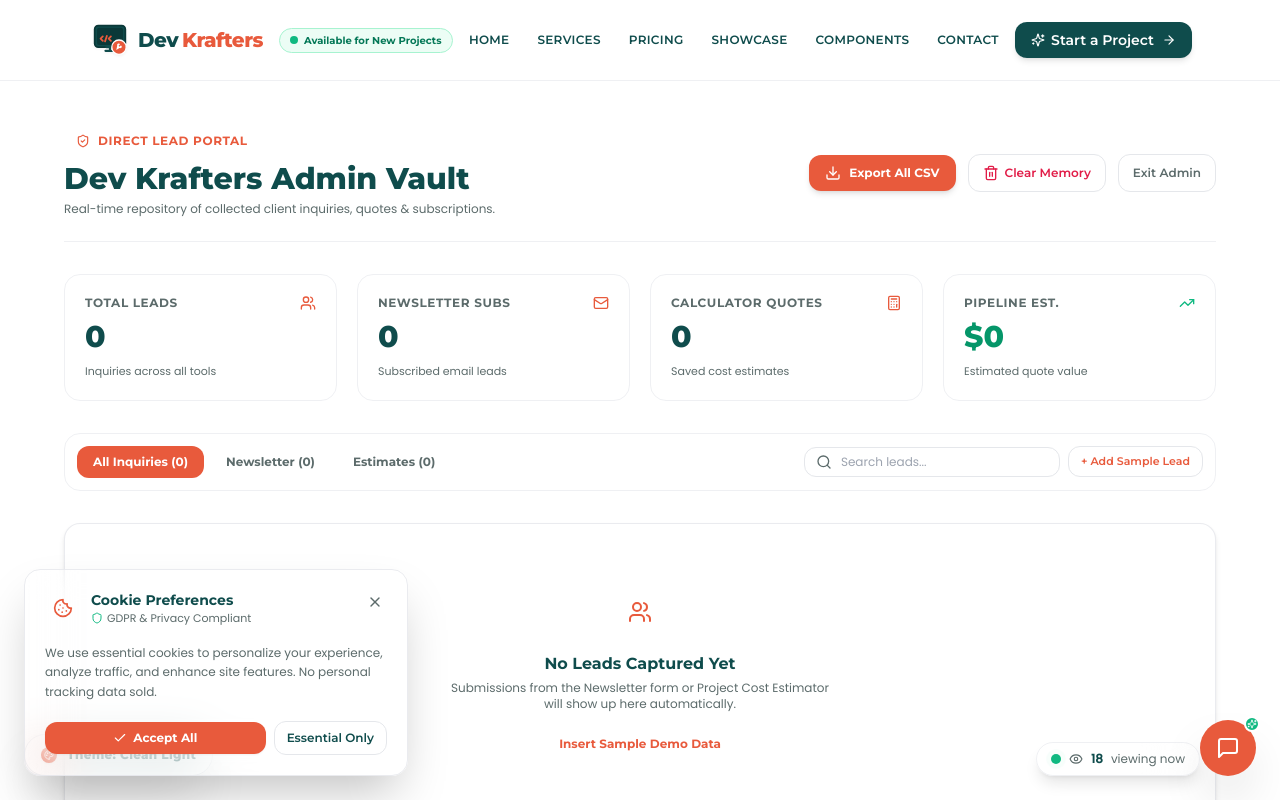
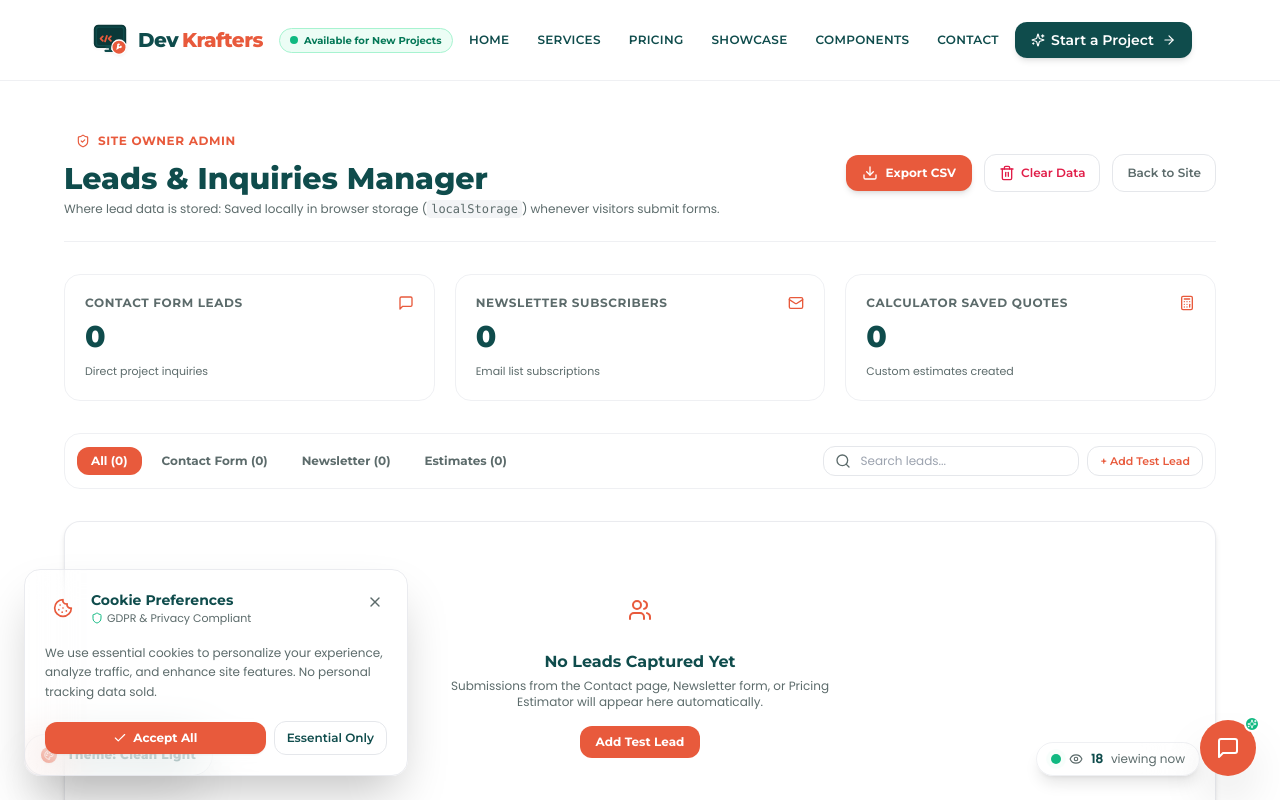
Before and after one commit to sujayraj42/dev-krafters, a Next.js app: page /admin in a window 1280 px wide. Both pictures are taken after a click on the button "Demo Quick Unlock". Shown: the top 800 px of the page. Built offline with nearby package versions, Linux system fonts and the light colour scheme.

Commit message:
feat: enhance /admin lead portal for basic lead storage across contact, newsletter, and estimator forms

```diff
--- a/src/app/admin/page.tsx
+++ b/src/app/admin/page.tsx
@@ -8,33 +8,36 @@ import {
   Calculator,
   Download,
   Trash2,
-  Sparkles,
   Users,
-  TrendingUp,
   Search,
   CheckCircle2,
-  RefreshCw,
-  Eye,
-  Building2,
   KeyRound,
   ArrowRight,
+  MessageSquare,
+  FileText,
 } from 'lucide-react';
 import Link from 'next/link';
+
+interface ContactLead {
+  name: string;
+  email: string;
+  phone?: string;
+  projectType?: string;
+  budget?: string;
+  message?: string;
+  date: string;
+}
 
 interface NewsletterLead {
   email: string;
   date: string;
-  source?: string;
 }
 
 interface EstimateLead {
   projectType: string;
   pages: number;
-  addons?: string[];
-  rush?: boolean;
-  currency?: string;
   totalEstimateFormatted?: string;
-  totalEstimateUsd?: number;
+  totalEstimateInr?: number;
   date: string;
 }
 
@@ -43,24 +46,27 @@ export default function AdminPage() {
   const [pin, setPin] = useState('');
   const [error, setError] = useState('');
 
-  const [activeTab, setActiveTab] = useState<'all' | 'newsletter' | 'estimates'>('all');
+  const [activeTab, setActiveTab] = useState<'all' | 'contacts' | 'newsletter' | 'estimates'>('all');
   const [searchQuery, setSearchQuery] = useState('');
 
+  const [contactLeads, setContactLeads] = useState<ContactLead[]>([]);
   const [newsletterLeads, setNewsletterLeads] = useState<NewsletterLead[]>([]);
   const [estimateLeads, setEstimateLeads] = useState<EstimateLead[]>([]);
 
   const [copied, setCopied] = useState(false);
 
-  // Load leads from localStorage
+  // Load all leads from browser localStorage
   const loadLeads = () => {
-    const nLeads = JSON.parse(localStorage.getItem('dev_krafters_leads') || '[]');
-    const eLeads = JSON.parse(localStorage.getItem('dev_krafters_estimates') || '[]');
-    setNewsletterLeads(nLeads);
-    setEstimateLeads(eLeads);
+    const contacts = JSON.parse(localStorage.getItem('dev_krafters_contacts') || '[]');
+    const newsletter = JSON.parse(localStorage.getItem('dev_krafters_leads') || '[]');
+    const estimates = JSON.parse(localStorage.getItem('dev_krafters_estimates') || '[]');
+
+    setContactLeads(contacts);
+    setNewsletterLeads(newsletter);
+    setEstimateLeads(estimates);
   };
 
   useEffect(() => {
-    // Auto check if previously unlocked in session
     const unlocked = sessionStorage.getItem('dev_krafters_admin_unlocked');
     if (unlocked === 'true') {
       setIsAuthenticated(true);
@@ -88,55 +94,65 @@ export default function AdminPage() {
   };
 
   const clearAllData = () => {
-    if (confirm('Are you sure you want to clear all saved lead data from local memory?')) {
+    if (confirm('Are you sure you want to clear all lead data stored in browser memory?')) {
+      localStorage.removeItem('dev_krafters_contacts');
       localStorage.removeItem('dev_krafters_leads');
       localStorage.removeItem('dev_krafters_estimates');
+      setContactLeads([]);
       setNewsletterLeads([]);
       setEstimateLeads([]);
     }
   };
 
-  const addDemoData = () => {
-    const demoNewsletter = [
-      { email: 'sarah.founder@technova.io', date: new Date().toISOString(), source: 'newsletter' },
-      { email: 'alex.marketing@growthlab.co', date: new Date(Date.now() - 86400000).toISOString(), source: 'newsletter' },
-    ];
-    const demoEstimates = [
-      {
-        projectType: 'business',
-        pages: 5,
-        currency: 'USD',
-        totalEstimateFormatted: '$997',
-        totalEstimateUsd: 997,
+  const addSampleLead = () => {
+    const demoContact: ContactLead = {
+      name: 'Rahul Sharma',
+      email: 'rahul@sharmaclinic.com',
+      phone: '+91 98765 43210',
+      projectType: 'Business Website (₹25,000)',
+      budget: '₹25,000 – ₹75,000',
+      message: 'Need a custom 6-page site for my dental clinic.',
       date: new Date().toISOString(),
-      },
-      {
-        projectType: 'ecommerce',
-        pages: 10,
-        currency: 'INR',
-        totalEstimateFormatted: '₹75,000',
-        totalEstimateUsd: 900,
+    };
+    const demoNewsletter: NewsletterLead = {
+      email: 'anita.marketing@gmail.com',
+      date: new Date(Date.now() - 86400000).toISOString(),
+    };
+    const demoEstimate: EstimateLead = {
+      projectType: 'Business Website',
+      pages: 6,
+      totalEstimateFormatted: '₹25,000',
+      totalEstimateInr: 25000,
       date: new Date(Date.now() - 172800000).toISOString(),
-      },
-    ];
+    };
 
-    localStorage.setItem('dev_krafters_leads', JSON.stringify(demoNewsletter));
-    localStorage.setItem('dev_krafters_estimates', JSON.stringify(demoEstimates));
+    localStorage.setItem('dev_krafters_contacts', JSON.stringify([demoContact, ...contactLeads]));
+    localStorage.setItem('dev_krafters_leads', JSON.stringify([demoNewsletter, ...newsletterLeads]));
+    localStorage.setItem('dev_krafters_estimates', JSON.stringify([demoEstimate, ...estimateLeads]));
     loadLeads();
   };
 
   const exportCSV = () => {
     const rows = [
+      ...contactLeads.map((c) => ({
+        type: 'Contact Inquiry',
+        name: c.name,
+        contact: `${c.email} | ${c.phone || ''}`,
+        detail: `${c.projectType || ''} (${c.budget || ''})`,
+        date: new Date(c.date).toLocaleString(),
+      })),
       ...newsletterLeads.map((n) => ({
-        type: 'Newsletter Lead',
-        detail: n.email,
-        value: 'N/A',
+        type: 'Newsletter Subscriber',
+        name: 'Subscriber',
+        contact: n.email,
+        detail: 'Email Subscription',
         date: new Date(n.date).toLocaleString(),
       })),
       ...estimateLeads.map((e) => ({
-        type: 'Calculator Quote',
-        detail: `${e.projectType} (${e.pages} pages)`,
-        value: e.totalEstimateFormatted || `$${e.totalEstimateUsd || 0}`,
+        type: 'Cost Quote',
+        name: 'Calculator Lead',
+        contact: 'Quote Saved',
+        detail: `${e.projectType} (${e.pages} pages) - ${e.totalEstimateFormatted || '₹' + e.totalEstimateInr}`,
         date: new Date(e.date).toLocaleString(),
       })),
     ];
@@ -146,11 +162,11 @@ export default function AdminPage() {
       return;
     }
 
-    const headers = 'Type,Detail,Value,Date\n';
+    const headers = 'Type,Name,Contact,Detail,Date\n';
     const csvContent =
       'data:text/csv;charset=utf-8,' +
       headers +
-      rows.map((r) => `"${r.type}","${r.detail}","${r.value}","${r.date}"`).join('\n');
+      rows.map((r) => `"${r.type}","${r.name}","${r.contact}","${r.detail}","${r.date}"`).join('\n');
 
     const encodedUri = encodeURI(csvContent);
     const link = document.createElement('a');
@@ -164,20 +180,8 @@ export default function AdminPage() {
     setTimeout(() => setCopied(false), 3000);
   };
 
-  // Filtered lists
-  const filteredNewsletter = newsletterLeads.filter((n) =>
-    n.email.toLowerCase().includes(searchQuery.toLowerCase())
-  );
+  const totalCount = contactLeads.length + newsletterLeads.length + estimateLeads.length;
 
-  const filteredEstimates = estimateLeads.filter((e) =>
-    e.projectType.toLowerCase().includes(searchQuery.toLowerCase()) ||
-    (e.totalEstimateFormatted && e.totalEstimateFormatted.toLowerCase().includes(searchQuery.toLowerCase()))
-  );
-
-  // Computed total pipeline value
-  const totalPipelineUsd = estimateLeads.reduce((sum, item) => sum + (item.totalEstimateUsd || 500), 0);
-
-  // Login Screen if locked
   if (!isAuthenticated) {
     return (
       <div className="min-h-screen bg-surface flex items-center justify-center p-6 font-body">
@@ -189,7 +193,7 @@ export default function AdminPage() {
           <div className="space-y-2">
             <h1 className="font-heading font-extrabold text-2xl text-primary">Admin Lead Portal</h1>
             <p className="text-xs text-muted">
-              Enter passcode to access captured client inquiries & quotes.
+              Enter passcode to view captured website leads & inquiries.
             </p>
           </div>
 
@@ -215,7 +219,7 @@ export default function AdminPage() {
               type="submit"
               className="w-full py-3 rounded-xl bg-accent text-white font-heading font-bold text-sm hover:bg-accent-dark transition-colors shadow-md shadow-accent/20 cursor-pointer"
             >
-              Unlock Dashboard
+              Unlock Lead Vault
             </button>
           </form>
 
@@ -236,14 +240,16 @@ export default function AdminPage() {
   return (
     <div className="min-h-screen bg-surface font-body text-primary py-12 px-6">
       <div className="max-w-content mx-auto space-y-8">
-        {/* Top Header Bar */}
+        {/* Header */}
         <div className="flex flex-col md:flex-row md:items-center justify-between gap-4 pb-6 border-b border-gray-200/60">
           <div>
             <div className="inline-flex items-center gap-2 px-3 py-1 rounded-full bg-accent/10 text-accent text-xs font-heading font-bold uppercase tracking-wider mb-2">
-              <ShieldCheck className="w-3.5 h-3.5" /> Direct Lead Portal
+              <ShieldCheck className="w-3.5 h-3.5" /> Site Owner Admin
             </div>
-            <h1 className="text-3xl font-heading font-extrabold text-primary">Dev Krafters Admin Vault</h1>
-            <p className="text-xs text-muted mt-1">Real-time repository of collected client inquiries, quotes & subscriptions.</p>
+            <h1 className="text-3xl font-heading font-extrabold text-primary">Leads & Inquiries Manager</h1>
+            <p className="text-xs text-muted mt-1">
+              Where lead data is stored: Saved locally in browser storage (<code className="bg-gray-100 px-1 py-0.5 rounded">localStorage</code>) whenever visitors submit forms.
+            </p>
           </div>
 
           <div className="flex items-center gap-3">
@@ -252,82 +258,78 @@ export default function AdminPage() {
               className="px-4 py-2.5 rounded-xl bg-accent text-white font-heading font-bold text-xs hover:bg-accent-dark transition-all duration-200 shadow-md shadow-accent/20 flex items-center gap-2 cursor-pointer"
             >
               {copied ? <CheckCircle2 className="w-4 h-4" /> : <Download className="w-4 h-4" />}
-              <span>{copied ? 'CSV Downloaded!' : 'Export All CSV'}</span>
+              <span>{copied ? 'CSV Exported!' : 'Export CSV'}</span>
             </button>
 
             <button
               onClick={clearAllData}
               className="px-3.5 py-2.5 rounded-xl border border-gray-200 text-rose-600 hover:bg-rose-50 font-heading font-semibold text-xs transition-colors flex items-center gap-1.5 cursor-pointer"
-              title="Clear Saved Leads"
             >
               <Trash2 className="w-4 h-4" />
-              <span className="hidden sm:inline">Clear Memory</span>
+              <span>Clear Data</span>
             </button>
 
             <Link
               href="/"
               className="px-3.5 py-2.5 rounded-xl border border-gray-200 text-muted hover:text-primary hover:bg-surface-alt font-heading font-semibold text-xs transition-colors"
             >
-              Exit Admin
+              Back to Site
             </Link>
           </div>
         </div>
 
-        {/* Overview Analytics Cards */}
-        <div className="grid grid-cols-1 sm:grid-cols-2 lg:grid-cols-4 gap-5">
+        {/* Stats Grid */}
+        <div className="grid grid-cols-1 sm:grid-cols-3 gap-5">
           <div className="bg-surface-alt/60 rounded-2xl p-5 border border-gray-200/60 shadow-xs space-y-2">
             <div className="flex justify-between items-center text-muted">
-              <span className="text-xs font-heading font-bold uppercase tracking-wider">Total Leads</span>
-              <Users className="w-4 h-4 text-accent" />
+              <span className="text-xs font-heading font-bold uppercase tracking-wider">Contact Form Leads</span>
+              <MessageSquare className="w-4 h-4 text-accent" />
             </div>
-            <p className="text-3xl font-heading font-extrabold text-primary">
-              {newsletterLeads.length + estimateLeads.length}
-            </p>
-            <p className="text-[11px] text-muted">Inquiries across all tools</p>
+            <p className="text-3xl font-heading font-extrabold text-primary">{contactLeads.length}</p>
+            <p className="text-[11px] text-muted">Direct project inquiries</p>
           </div>
 
           <div className="bg-surface-alt/60 rounded-2xl p-5 border border-gray-200/60 shadow-xs space-y-2">
             <div className="flex justify-between items-center text-muted">
-              <span className="text-xs font-heading font-bold uppercase tracking-wider">Newsletter Subs</span>
+              <span className="text-xs font-heading font-bold uppercase tracking-wider">Newsletter Subscribers</span>
               <Mail className="w-4 h-4 text-accent" />
             </div>
             <p className="text-3xl font-heading font-extrabold text-primary">{newsletterLeads.length}</p>
-            <p className="text-[11px] text-muted">Subscribed email leads</p>
+            <p className="text-[11px] text-muted">Email list subscriptions</p>
           </div>
 
           <div className="bg-surface-alt/60 rounded-2xl p-5 border border-gray-200/60 shadow-xs space-y-2">
             <div className="flex justify-between items-center text-muted">
-              <span className="text-xs font-heading font-bold uppercase tracking-wider">Calculator Quotes</span>
+              <span className="text-xs font-heading font-bold uppercase tracking-wider">Calculator Saved Quotes</span>
               <Calculator className="w-4 h-4 text-accent" />
             </div>
             <p className="text-3xl font-heading font-extrabold text-primary">{estimateLeads.length}</p>
-            <p className="text-[11px] text-muted">Saved cost estimates</p>
-          </div>
-
-          <div className="bg-surface-alt/60 rounded-2xl p-5 border border-gray-200/60 shadow-xs space-y-2">
-            <div className="flex justify-between items-center text-muted">
-              <span className="text-xs font-heading font-bold uppercase tracking-wider">Pipeline Est.</span>
-              <TrendingUp className="w-4 h-4 text-emerald-500" />
-            </div>
-            <p className="text-3xl font-heading font-extrabold text-emerald-600">${totalPipelineUsd.toLocaleString()}</p>
-            <p className="text-[11px] text-muted">Estimated quote value</p>
+            <p className="text-[11px] text-muted">Custom estimates created</p>
           </div>
         </div>
 
-        {/* Filter & Tabs Toolbar */}
+        {/* Filter Toolbar */}
         <div className="flex flex-col sm:flex-row items-center justify-between gap-4 bg-surface-alt/40 p-3 rounded-2xl border border-gray-200/60">
           <div className="flex gap-1.5 w-full sm:w-auto">
             <button
               onClick={() => setActiveTab('all')}
-              className={`px-4 py-2 rounded-xl text-xs font-heading font-bold transition-all cursor-pointer ${
+              className={`px-3.5 py-1.5 rounded-xl text-xs font-heading font-bold transition-all cursor-pointer ${
                 activeTab === 'all' ? 'bg-accent text-white shadow-xs' : 'text-muted hover:text-primary'
               }`}
             >
-              All Inquiries ({newsletterLeads.length + estimateLeads.length})
+              All ({totalCount})
+            </button>
+            <button
+              onClick={() => setActiveTab('contacts')}
+              className={`px-3.5 py-1.5 rounded-xl text-xs font-heading font-bold transition-all cursor-pointer ${
+                activeTab === 'contacts' ? 'bg-accent text-white shadow-xs' : 'text-muted hover:text-primary'
+              }`}
+            >
+              Contact Form ({contactLeads.length})
             </button>
             <button
               onClick={() => setActiveTab('newsletter')}
-              className={`px-4 py-2 rounded-xl text-xs font-heading font-bold transition-all cursor-pointer ${
+              className={`px-3.5 py-1.5 rounded-xl text-xs font-heading font-bold transition-all cursor-pointer ${
                 activeTab === 'newsletter' ? 'bg-accent text-white shadow-xs' : 'text-muted hover:text-primary'
               }`}
             >
@@ -335,7 +337,7 @@ export default function AdminPage() {
             </button>
             <button
               onClick={() => setActiveTab('estimates')}
-              className={`px-4 py-2 rounded-xl text-xs font-heading font-bold transition-all cursor-pointer ${
+              className={`px-3.5 py-1.5 rounded-xl text-xs font-heading font-bold transition-all cursor-pointer ${
                 activeTab === 'estimates' ? 'bg-accent text-white shadow-xs' : 'text-muted hover:text-primary'
               }`}
             >
@@ -356,18 +358,17 @@ export default function AdminPage() {
             </div>
 
             <button
-              onClick={addDemoData}
+              onClick={addSampleLead}
               className="px-3 py-1.5 rounded-xl border border-gray-200 text-[11px] font-heading font-semibold text-accent hover:bg-accent/10 transition-colors whitespace-nowrap cursor-pointer"
-              title="Add sample lead data for testing"
             >
-              + Add Sample Lead
+              + Add Test Lead
             </button>
           </div>
         </div>
 
-        {/* Data Table */}
-        <div className="bg-surface rounded-2xl border border-gray-200/80 shadow-md overflow-hidden">
-          {newsletterLeads.length === 0 && estimateLeads.length === 0 ? (
+        {/* Lead Table */}
+        <div className="bg-surface rounded-2xl border border-gray-200/80 shadow-md overflow-hidden text-xs">
+          {totalCount === 0 ? (
             <div className="p-16 text-center space-y-4">
               <div className="w-12 h-12 rounded-2xl bg-accent/10 text-accent flex items-center justify-center mx-auto">
                 <Users className="w-6 h-6" />
@@ -375,56 +376,88 @@ export default function AdminPage() {
               <div className="space-y-1 max-w-sm mx-auto">
                 <h3 className="font-heading font-bold text-primary text-base">No Leads Captured Yet</h3>
                 <p className="text-xs text-muted">
-                  Submissions from the Newsletter form or Project Cost Estimator will show up here automatically.
+                  Submissions from the Contact page, Newsletter form, or Pricing Estimator will appear here automatically.
                 </p>
               </div>
               <button
-                onClick={addDemoData}
-                className="px-4 py-2 rounded-xl bg-accent/10 text-accent font-heading font-bold text-xs hover:bg-accent/20 transition-colors cursor-pointer"
+                onClick={addSampleLead}
+                className="px-4 py-2 rounded-xl bg-accent text-white font-heading font-bold text-xs hover:bg-accent-dark transition-colors cursor-pointer"
               >
-                Insert Sample Demo Data
+                Add Test Lead
               </button>
             </div>
           ) : (
             <div className="overflow-x-auto">
-              <table className="w-full text-left border-collapse text-xs">
+              <table className="w-full text-left border-collapse">
                 <thead>
                   <tr className="bg-surface-alt border-b border-gray-200/80 font-heading text-muted uppercase text-[11px] tracking-wider">
-                    <th className="py-3.5 px-5">Type / Source</th>
-                    <th className="py-3.5 px-5">Lead Contact / Details</th>
-                    <th className="py-3.5 px-5">Estimated Value</th>
-                    <th className="py-3.5 px-5">Timestamp</th>
+                    <th className="py-3.5 px-5">Source</th>
+                    <th className="py-3.5 px-5">Lead Name / Email</th>
+                    <th className="py-3.5 px-5">Project Scope / Budget</th>
+                    <th className="py-3.5 px-5">Date</th>
                   </tr>
                 </thead>
                 <tbody className="divide-y divide-gray-100 font-body">
+                  {/* Contact Form Submissions */}
+                  {(activeTab === 'all' || activeTab === 'contacts') &&
+                    contactLeads
+                      .filter(
+                        (c) =>
+                          c.name.toLowerCase().includes(searchQuery.toLowerCase()) ||
+                          c.email.toLowerCase().includes(searchQuery.toLowerCase())
+                      )
+                      .map((c, i) => (
+                        <tr key={`c-${i}`} className="hover:bg-surface-alt/40 transition-colors">
+                          <td className="py-3.5 px-5 font-semibold text-primary flex items-center gap-2">
+                            <span className="w-2 h-2 rounded-full bg-accent" />
+                            Contact Form Inquiry
+                          </td>
+                          <td className="py-3.5 px-5">
+                            <span className="font-bold text-primary block">{c.name}</span>
+                            <span className="text-muted font-mono text-[11px]">{c.email}</span>
+                          </td>
+                          <td className="py-3.5 px-5">
+                            <span className="font-semibold text-primary">{c.projectType}</span>
+                            {c.budget && <span className="text-muted block text-[11px]">Budget: {c.budget}</span>}
+                          </td>
+                          <td className="py-3.5 px-5 text-muted">{new Date(c.date).toLocaleString()}</td>
+                        </tr>
+                      ))}
+
+                  {/* Newsletter Subscriptions */}
                   {(activeTab === 'all' || activeTab === 'newsletter') &&
-                    filteredNewsletter.map((item, idx) => (
-                      <tr key={`n-${idx}`} className="hover:bg-surface-alt/40 transition-colors">
+                    newsletterLeads
+                      .filter((n) => n.email.toLowerCase().includes(searchQuery.toLowerCase()))
+                      .map((n, i) => (
+                        <tr key={`n-${i}`} className="hover:bg-surface-alt/40 transition-colors">
                           <td className="py-3.5 px-5 font-semibold text-primary flex items-center gap-2">
                             <span className="w-2 h-2 rounded-full bg-emerald-500" />
                             Newsletter Subscriber
                           </td>
-                        <td className="py-3.5 px-5 font-mono text-accent font-semibold">{item.email}</td>
-                        <td className="py-3.5 px-5 text-muted">—</td>
-                        <td className="py-3.5 px-5 text-muted">{new Date(item.date).toLocaleString()}</td>
+                          <td className="py-3.5 px-5 font-mono text-accent font-semibold">{n.email}</td>
+                          <td className="py-3.5 px-5 text-muted">Weekly Web Tips List</td>
+                          <td className="py-3.5 px-5 text-muted">{new Date(n.date).toLocaleString()}</td>
                         </tr>
                       ))}
 
+                  {/* Calculator Quotes */}
                   {(activeTab === 'all' || activeTab === 'estimates') &&
-                    filteredEstimates.map((item, idx) => (
-                      <tr key={`e-${idx}`} className="hover:bg-surface-alt/40 transition-colors">
+                    estimateLeads
+                      .filter((e) => e.projectType.toLowerCase().includes(searchQuery.toLowerCase()))
+                      .map((e, i) => (
+                        <tr key={`e-${i}`} className="hover:bg-surface-alt/40 transition-colors">
                           <td className="py-3.5 px-5 font-semibold text-primary flex items-center gap-2">
-                          <span className="w-2 h-2 rounded-full bg-accent" />
-                          Quote ({item.projectType})
+                            <span className="w-2 h-2 rounded-full bg-indigo-500" />
+                            Pricing Calculator Quote
                           </td>
                           <td className="py-3.5 px-5">
-                          <span className="font-semibold text-primary capitalize">{item.projectType} Site</span>
-                          <span className="text-muted ml-2">({item.pages} Pages)</span>
+                            <span className="font-bold text-primary">{e.projectType}</span>
+                            <span className="text-muted block text-[11px]">{e.pages} Custom Pages</span>
                           </td>
                           <td className="py-3.5 px-5 font-heading font-bold text-accent">
-                          {item.totalEstimateFormatted || `$${item.totalEstimateUsd}`}
+                            {e.totalEstimateFormatted || `₹${e.totalEstimateInr?.toLocaleString()}`}
                           </td>
-                        <td className="py-3.5 px-5 text-muted">{new Date(item.date).toLocaleString()}</td>
+                          <td className="py-3.5 px-5 text-muted">{new Date(e.date).toLocaleString()}</td>
                         </tr>
                       ))}
                 </tbody>
```
Also changed, not shown: src/app/contact/page.tsx (+13 -0 lines). Lines whose indentation alone changed are shown as unchanged.
